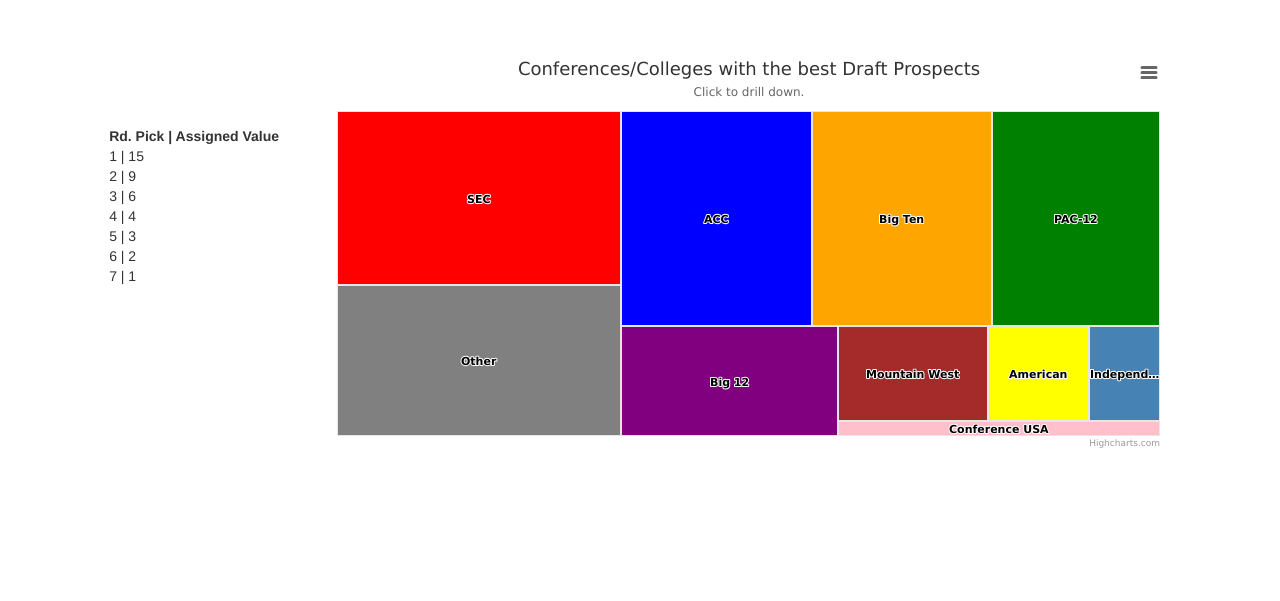
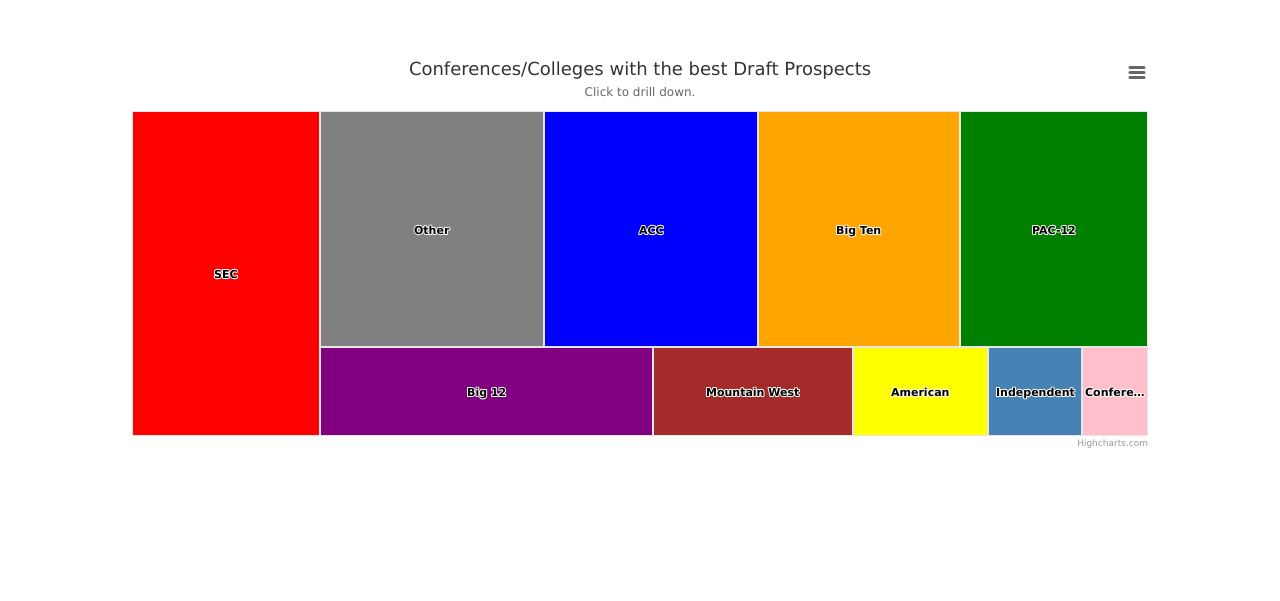
Before and after one commit to HVNT/fooBar, a plain HTML site: page src/index.html in a window 1280 px wide. Shown: the part 1199-1800 px from the top of the page. Drawn offline with nearby package versions, Linux system fonts and the light colour scheme.

Commit message:
removed key

```diff
--- a/src/index.html
+++ b/src/index.html
@@ -89,16 +89,16 @@
         </div>
 
         <div class="bottom-container">
-            <div class="row">
-                <div class="col-lg-2 col-lg-offset-1">
-                    <div class="rounds-container pull-left">
-                        <strong>Rd. Pick | Assigned Value</strong>
-                        <div ng-repeat="round in rounds">
-                            {{round + ' | ' + PlayerUtilities.weightPick(round) }}
-                        </div>
-                    </div>
-                </div>
-                <div class="col-lg-8">
+            <div class="row" style="margin: 0;">
+                <!--<div class="col-lg-2 col-lg-offset-1">-->
+                    <!--<div class="rounds-container pull-left">-->
+                        <!--<strong>Rd. Pick | Assigned Value</strong>-->
+                        <!--<div ng-repeat="round in rounds">-->
+                            <!--{{round + ' | ' + PlayerUtilities.weightPick(round) }}-->
+                        <!--</div>-->
+                    <!--</div>-->
+                <!--</div>-->
+                <div class="col-lg-10 col-lg-offset-1">
                     <div class="treemap-container" id="treemap-container"></div>
                 </div>
             </div>
```
